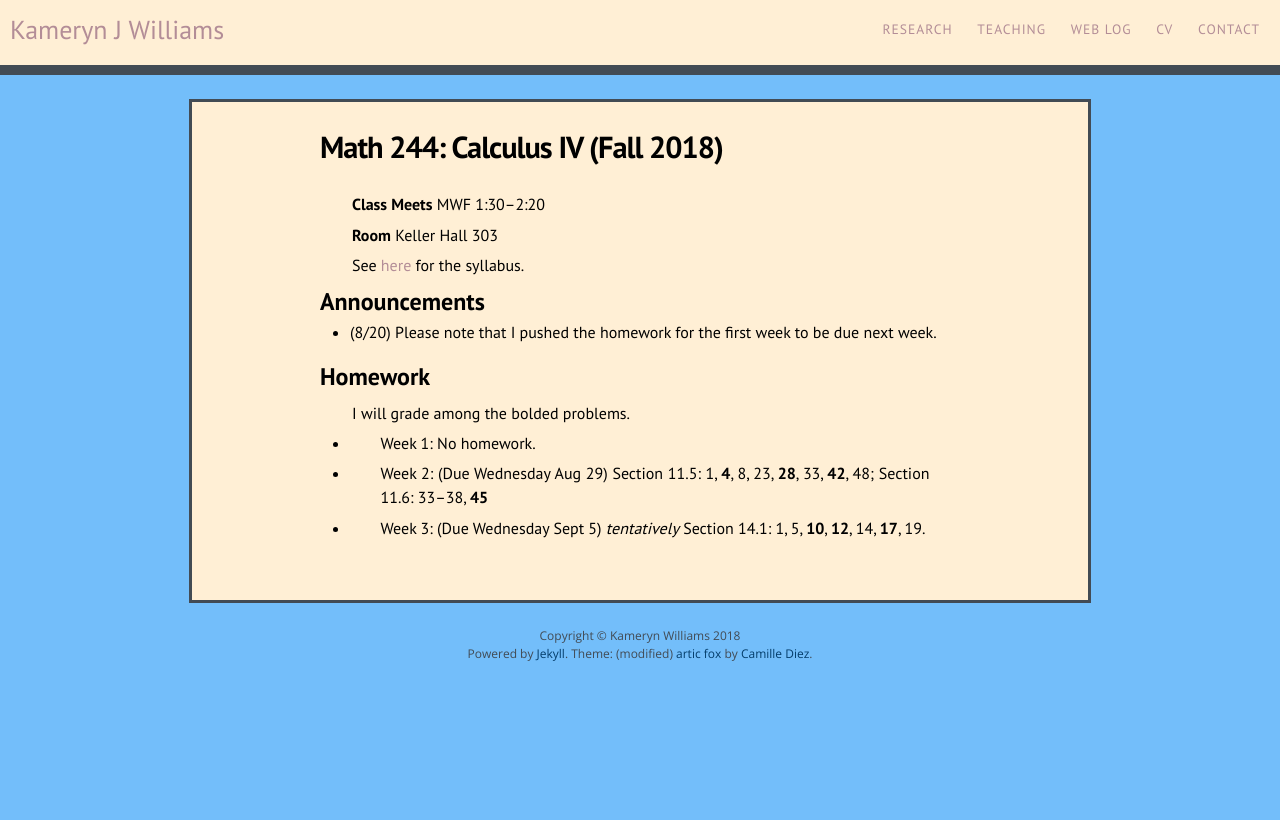
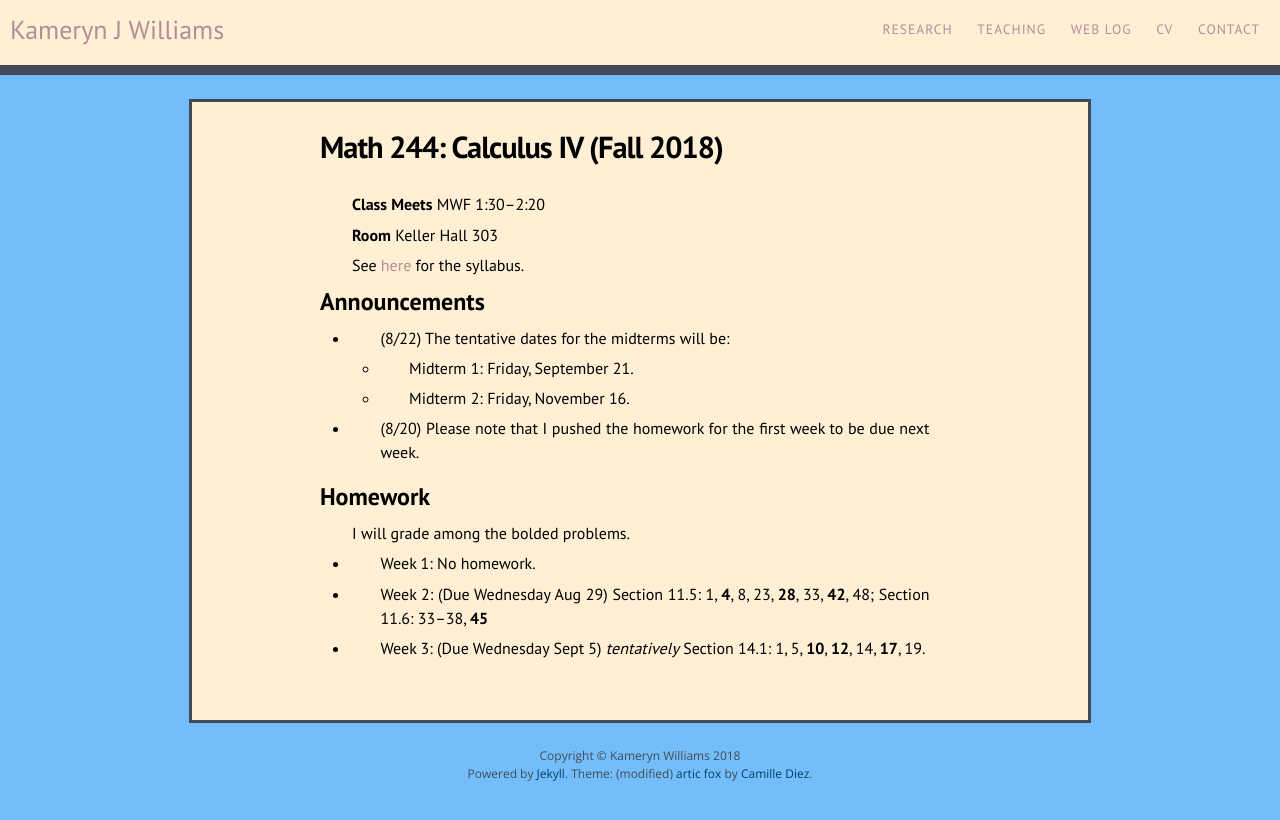
Before and after one commit to kamerynjw/kamerynjw.github.io, a Jekyll site: the page built from teaching/2018/math244.md, in a window 1280 px wide. Shown: the top 820 px of the page. Built offline with Jekyll 4.4.1, drawn with Linux system fonts in a browser that asks for light colours; nearby versions of some CDN libraries.

Commit message:
added midterm dates for 244

```diff
--- a/teaching/2018/math244.md
+++ b/teaching/2018/math244.md
@@ -13,6 +13,12 @@ See [here]({{ page.url }}syllabus) for the syllabus.
 Announcements
 -------------
 
+* (8/22) The tentative dates for the midterms will be:
+
+    * Midterm 1: Friday, September 21.
+
+    * Midterm 2: Friday, November 16.
+
 * (8/20) Please note that I pushed the homework for the first week to be due next week.
 
 Homework
```
